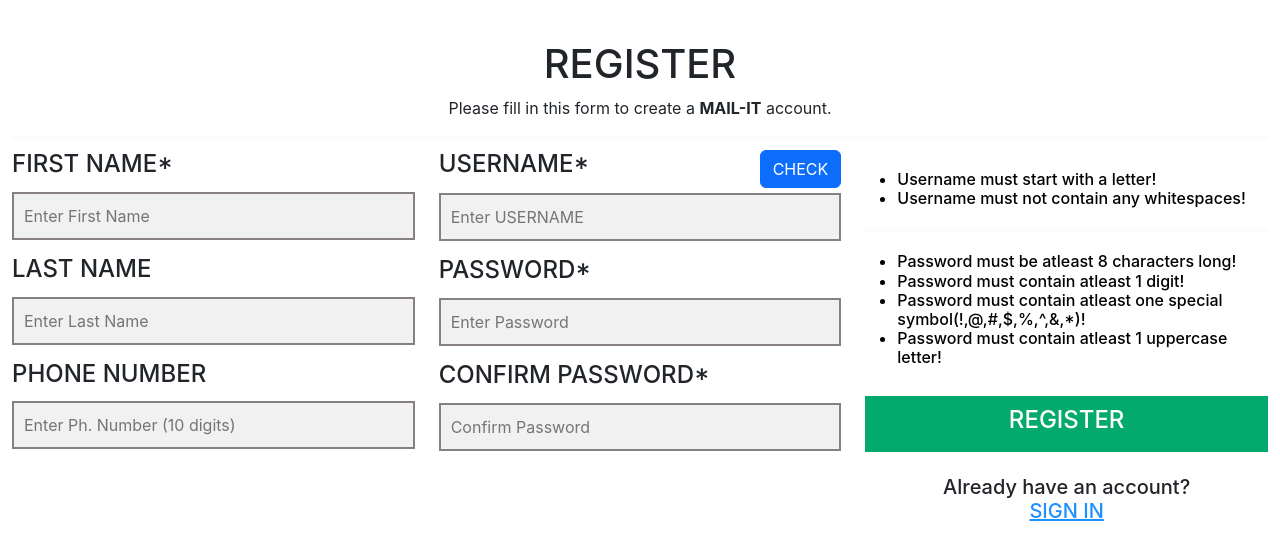
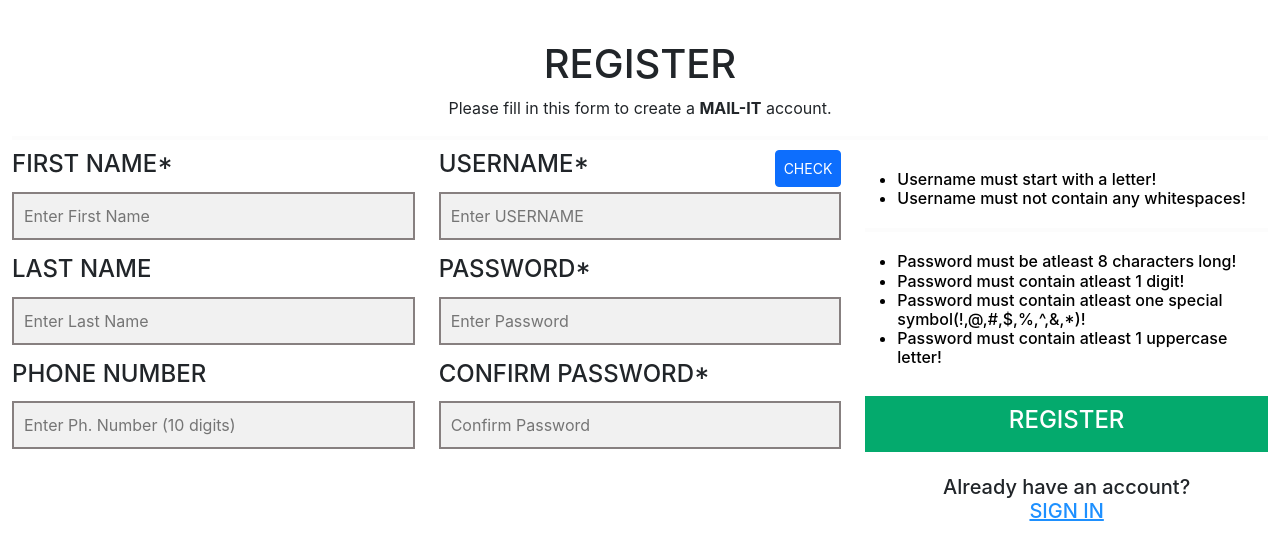
Before and after one commit to Arghyadeep7/mail-it, a React (Create React App) app in the folder client/: page /register in a window 1280 px wide. Shown: the top 560 px of the page. Built offline with nearby package versions, Linux system fonts and the light colour scheme.

Commit message:
Minor adjustment

```diff
--- a/client/src/components/forms/Register.js
+++ b/client/src/components/forms/Register.js
@@ -201,7 +201,7 @@
             <span style={{display:"flex",justifyContent:"space-between"}}>
               <label htmlFor="username"><h4>USERNAME*</h4></label>
               {!usernameError &&
-                <Button variant="primary" onClick={checkHandler} >
+                <Button variant="primary" onClick={checkHandler} size="sm">
                   {checkLoad?
                     <>
                     <Spinner animation="border" size="sm"/>
```
Also changed, not shown: 7 other files (tests, documents, lock files or other folders).
